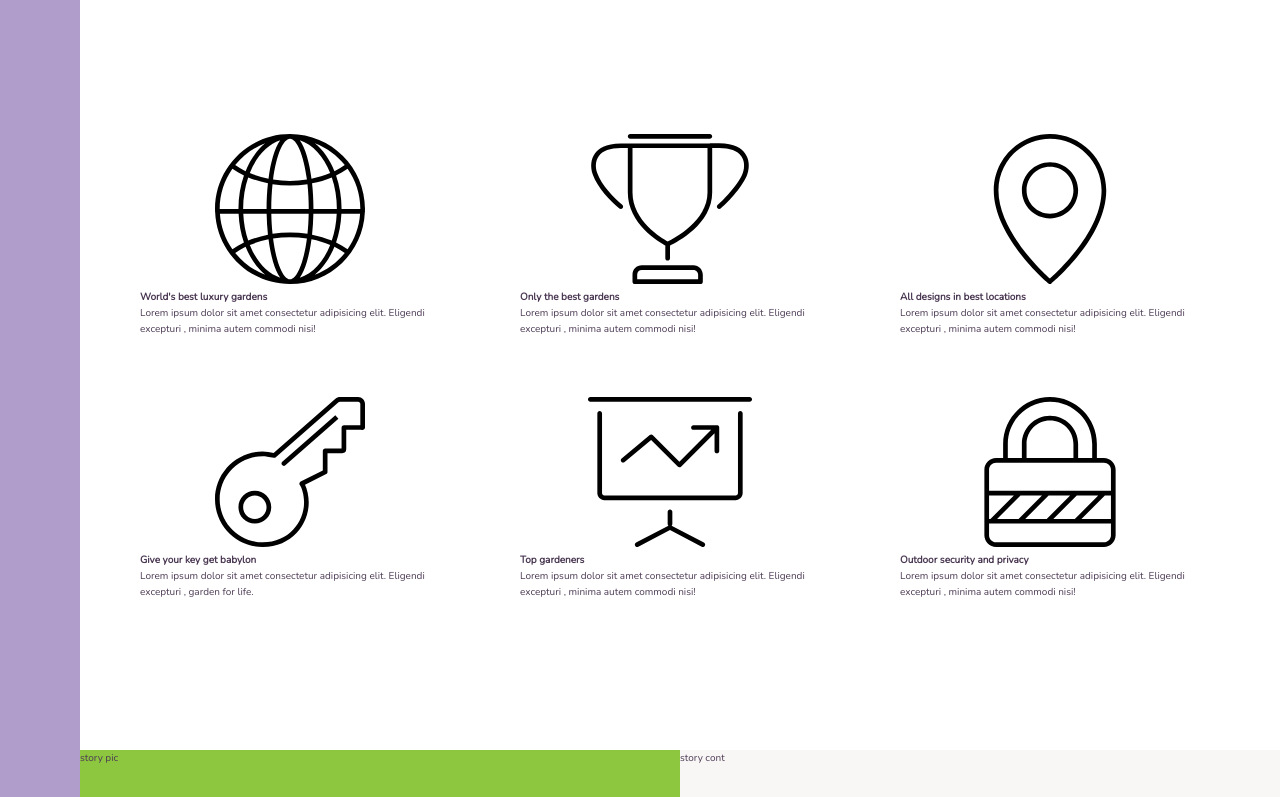
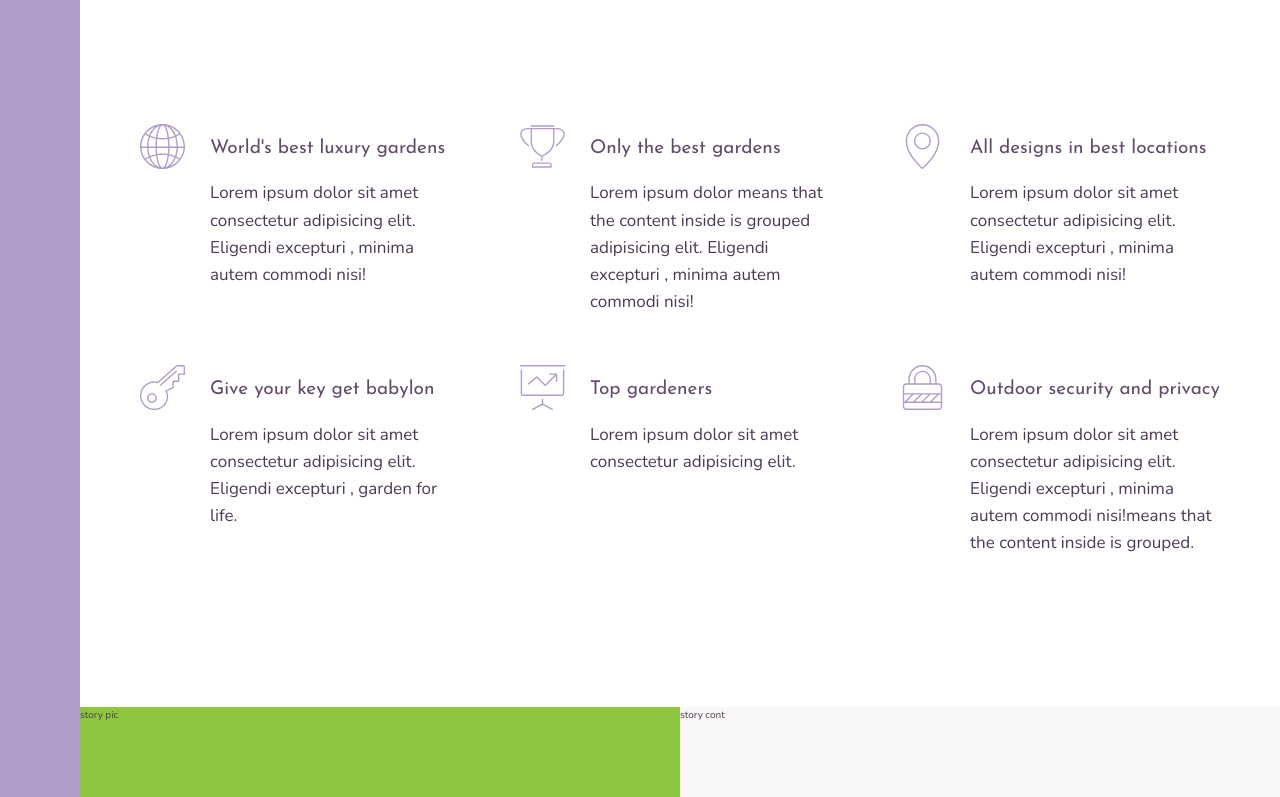
Before and after one commit to BarriF13/babylon-garden-design, a website: page index.html in a window 1280 px wide. Shown: the part 656-1453 px from the top of the page. Drawn offline with nearby package versions, Linux system fonts and the light colour scheme.

Commit message:
feature section

```diff
--- a/index.html
+++ b/index.html
@@ -28,7 +28,7 @@
             <svg class="feature__icon">
                 <use xlink:href="img/sprite.svg#icon-global"></use>
             </svg>
-            <h4 class="heading-4">
+            <h4 class="heading-4 heading-4--dark">
                 World's best luxury gardens
             </h4>
             <p class="feature__text">
@@ -39,16 +39,16 @@
         <div class="feature">  <svg class="feature__icon">
                 <use xlink:href="img/sprite.svg#icon-trophy"></use>
             </svg>
-            <h4 class="heading-4">
+            <h4 class="heading-4 heading-4--dark">
                 Only the best gardens
             </h4>
             <p class="feature__text">
-                Lorem ipsum dolor sit amet consectetur adipisicing elit. Eligendi excepturi , minima autem commodi nisi!
+                Lorem ipsum dolor means that the content inside is grouped  adipisicing elit. Eligendi excepturi , minima autem commodi nisi!
             </p></div>
         <div class="feature">  <svg class="feature__icon">
             <use xlink:href="img/sprite.svg#icon-map-pin"></use>
         </svg>
-        <h4 class="heading-4">
+        <h4 class="heading-4 heading-4--dark">
            All designs in best locations
         </h4>
         <p class="feature__text">
@@ -57,7 +57,7 @@
         <div class="feature">  <svg class="feature__icon">
             <use xlink:href="img/sprite.svg#icon-key"></use>
         </svg>
-        <h4 class="heading-4">
+        <h4 class="heading-4 heading-4--dark">
             Give your key get babylon
         </h4>
         <p class="feature__text">
@@ -66,20 +66,20 @@
         <div class="feature">  <svg class="feature__icon">
             <use xlink:href="img/sprite.svg#icon-presentation"></use>
         </svg>
-        <h4 class="heading-4">
+        <h4 class="heading-4 heading-4--dark">
             Top gardeners
         </h4>
         <p class="feature__text">
-            Lorem ipsum dolor sit amet consectetur adipisicing elit. Eligendi excepturi , minima autem commodi nisi!
+            Lorem ipsum dolor sit amet consectetur adipisicing elit.
         </p></div>
         <div class="feature">  <svg class="feature__icon">
             <use xlink:href="img/sprite.svg#icon-lock"></use>
         </svg>
-        <h4 class="heading-4">
+        <h4 class="heading-4 heading-4--dark">
             Outdoor security and privacy
         </h4>
         <p class="feature__text">
-            Lorem ipsum dolor sit amet consectetur adipisicing elit. Eligendi excepturi , minima autem commodi nisi!
+            Lorem ipsum dolor sit amet consectetur adipisicing elit. Eligendi excepturi , minima autem commodi nisi!means that the content inside is grouped.
         </p></div>
     </section>
     <div class="story__pictures">
--- a/sass/_features.scss
+++ b/sass/_features.scss
@@ -1,9 +1,27 @@
-.features{
-
+.features {
   grid-column: center-start/ center-end;
- margin: 15rem 0;
+  margin: 15rem 0;
 
   display: grid;
-  grid-template-columns: repeat(3, 1fr);
+ //@at-root grid-template-columns: repeat(3, 1fr);
+  grid-template-columns: repeat(auto-fit, minmax(25rem, 1fr));
   grid-gap: 6rem;
+   align-items: start;
 }
+.feature {
+  display: grid;
+  grid-template-columns: min-content 1fr;
+ grid-row-gap: 1.5rem;
+ grid-column-gap: 2.5rem;
+  &__icon {
+    fill: $color-primary;
+    width: 4.5rem;
+    height: 4.5rem;
+    grid-row: 1/ span 2; //implicit
+    transform: translateY(-1rem);
+  }
+
+  &__text {
+    font-size: 1.7rem;
+  }
+}
--- a/sass/_typography.scss
+++ b/sass/_typography.scss
@@ -0,0 +1,26 @@
+//
+%heading{
+  font-family: $font-display;
+  font-weight: 400;
+}
+
+.heading-1{
+  @extend %heading;
+}
+.heading-2{
+  @extend %heading;
+}
+.heading-3{
+  @extend %heading;
+}
+.heading-4{
+  @extend %heading;
+  font-size: 1.9rem;
+  &--light{
+    color: $color-grey-light-1;
+  }
+
+  &--dark{
+    color: $color-grey-dark-1;
+  }
+}
```
Also changed, not shown: css/style.css.
